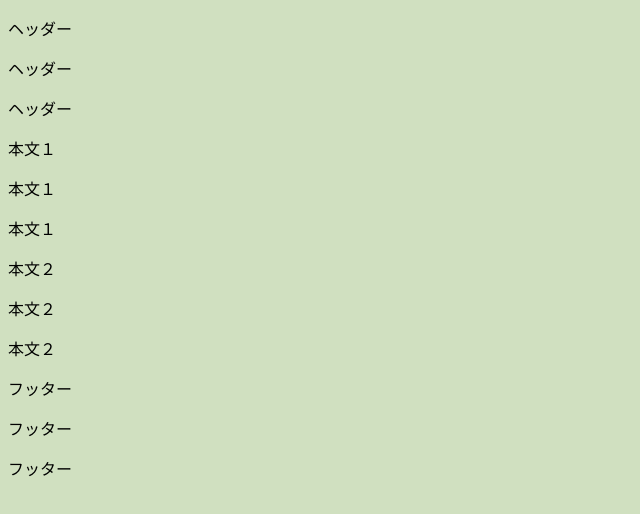
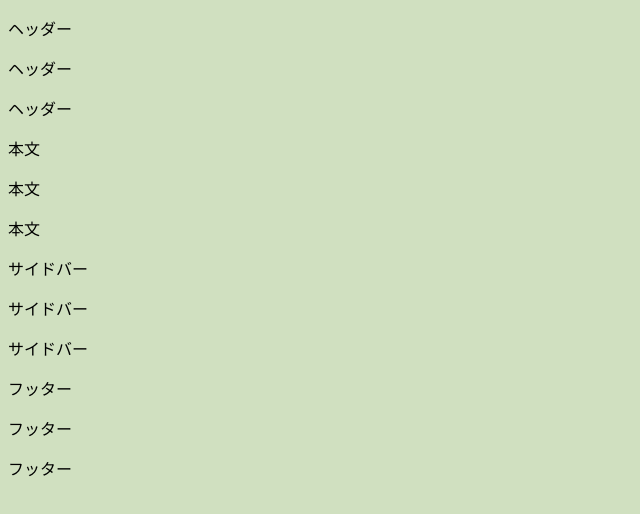
Before and after one commit to imagire/2016web1-7, a plain HTML site: page index.html in a window 1280 px wide. Shown: the whole page, without its empty margins (0-640 px from the left). Drawn offline with Linux system fonts and the light colour scheme.

Commit message:
Update index.html

```diff
--- a/index.html
+++ b/index.html
@@ -3,7 +3,7 @@
   <head>
     <meta charset="UTF-8">
     <link rel="stylesheet" type="text/css" href="css/default.css">
-    <title>おいしいカレーの作り方</title>
+    <title>レイアウトの練習</title>
   </head>
   <body>
     <header>
@@ -12,15 +12,15 @@
       <p>ヘッダー</p>
     </header>
     <article>
-      <p>本文１</p>
-      <p>本文１</p>
-      <p>本文１</p>
+      <p>本文</p>
+      <p>本文</p>
+      <p>本文</p>
     </article>
-    <article>
-      <p>本文２</p>
-      <p>本文２</p>
-      <p>本文２</p>
-    </article>
+    <aside>
+      <p>サイドバー</p>
+      <p>サイドバー</p>
+      <p>サイドバー</p>
+    </aside>
     </footer>
     <footer>
       <p>フッター</p>
```
